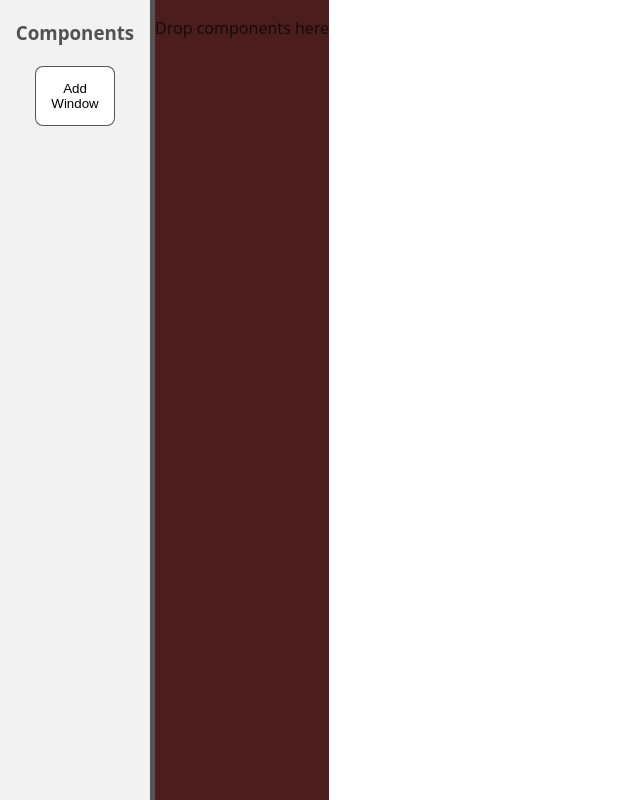
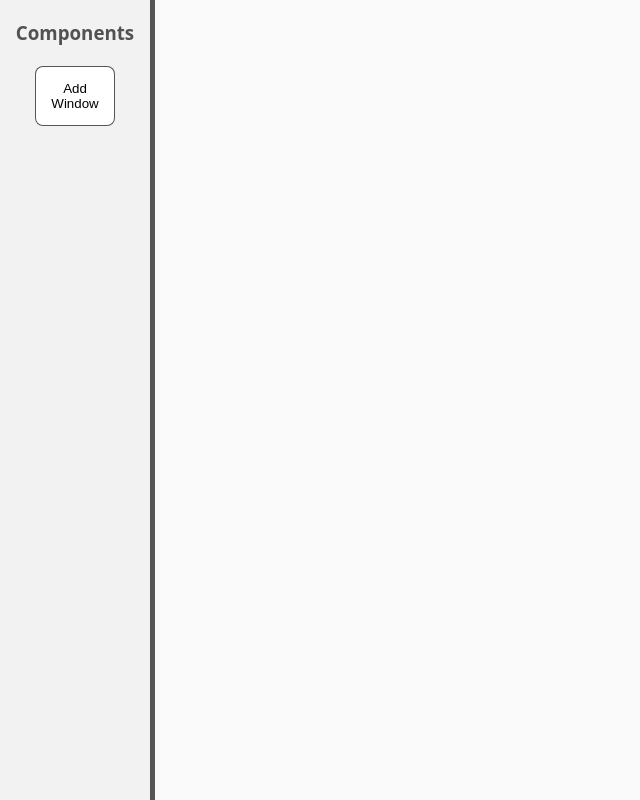
Before and after one commit to KayJayx/insight, a React (Vite) app: page / in a window 1280 px wide. Shown: the whole page, without its empty margins (0-640 px from the left). Built offline with nearby package versions, Linux system fonts and the light colour scheme.

Commit message:
Major Update For Drag and Dropping

```diff
--- a/src/components/Canvas.jsx
+++ b/src/components/Canvas.jsx
@@ -1,7 +1,103 @@
+import { useDrop } from 'react-dnd' // Imports the useDrop hook, makes the canvas a valid drop target
+import { useState } from 'react'    // Manager local statem store all floating windows
+import { useRef } from 'react'      // Gives access to the raw DOM element of the canvas, used to calculate drop coordinates
+import FloatingWindow from './FloatingWindow'
+
+// Simple incrementing counter to give each new floating window a unique ID
+let windowIdCounter = 1
+
 function Canvas() {
+
+  // Initializes the state variable windows as an empty array
+  // where each window will be an object with id, position and type
+  const [windows, setWindows] = useState([])
+
+  // Creates a ref to the canvas DOM element so we can measure its
+  // position for drop calculations
+  const canvasRef = useRef(null)
+
+  // Passing in an anonymous function into the useDrop function
+  // the anonymous function returns 3 things: accept, drop, collect
+  //
+  // useDrop on the other hand returns an array of two elements
+  // the first being the isOver member of an object and a
+  // function called drop
+  const [{ isOver }, drop] = useDrop(() => ({
+
+    // accept is a required string, it helps match the drop target
+    // to valid drag source
+    accept: 'floating-window',
+
+    // drop is a required function, essentially a callback function
+    // that is triggered when an accepted draggable is dropped
+    drop: (item, monitor) => {
+
+      // Gets the mouse position relative to the screen
+      const offset = monitor.getClientOffset()
+
+      // Measures the bounding box of the canvas element on the screen
+      const canvasRect = canvasRef.current.getBoundingClientRect()
+
+      // Converts screen coordinates into canvas-local coordinates for
+      // proper positioning
+      const localX = offset.x - canvasRect.left
+      const localY = offset.y - canvasRect.top
+
+      // Creates a new window object with a unique ID and drop position
+      const newWindow = {
+        id: windowIdCounter++,
+        position: { x: localX, y: localY },
+        type: item.type,
+      }
+
+      // Appends the new window to the current list of windows in state
+      setWindows((prev) => [...prev, newWindow])
+    },
+
+    // collect is a required function, determines if the draggable item
+    // is currently hovering over the canvas and allows for live visual
+    // feedback (like a background color change)
+    collect: (monitor) => ({
+      isOver: monitor.isOver(),
+    }),
+  }))
+
+  // Connects the canvasRef DOM element to the useDrop logic, making it
+  // a valid drop target
+  drop(canvasRef)
+
+  // Removes a window from state when the close button is clicked
+  const handleClose = (id) => {
+    setWindows((prev) => prev.filter((w) => w.id !== id))
+  }
+
   return (
-    <div className="canvas">
-      <p>Drop components here</p>
+    // Main canvas container, which uses ref so ti can act as a
+    // drop target, has a relative position to allow for absolutely
+    // positioned children and changes background color on hover
+    <div
+      ref={canvasRef}
+      className="canvas"
+      style={{
+        flex: 1,
+        position: 'relative',
+        backgroundColor: isOver ? '#f0f0f0' : '#fafafa',
+        overflow: 'hidden',
+      }}
+    >
+
+      {/*
+      Loops through each window in state and renders a FloatingWindow
+      at the given position
+      */}
+      {windows.map((w) => (
+        <FloatingWindow
+          key={w.id}
+          id={w.id}
+          onClose={handleClose}
+          initialPosition={w.position}
+        />
+      ))}
     </div>
   )
 }
```
